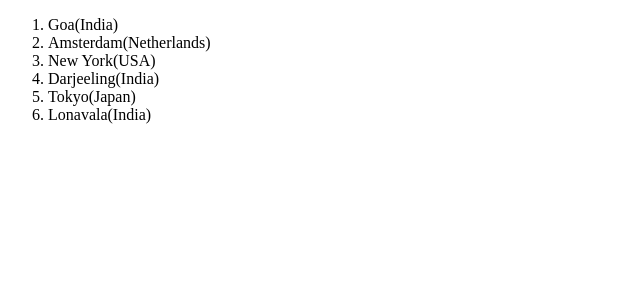
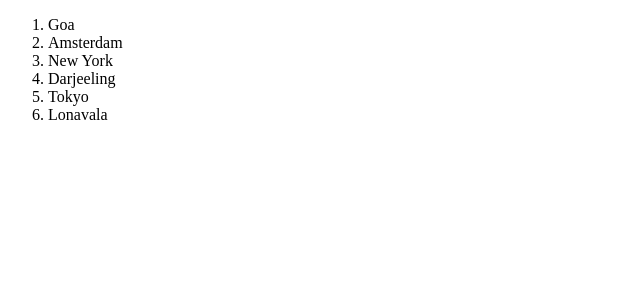
Before and after one commit to arun436/React-will-you-be-my-valentine---Holiday-List-React, a React app: page / in a window 1280 px wide. Shown: the top 300 px of the page, without its empty margins (0-640 px from the left). Built offline with nearby package versions, Linux system fonts and the light colour scheme.

Commit message:
removed country name

```diff
--- a/src/components/App.js
+++ b/src/components/App.js
@@ -72,7 +72,7 @@ class App extends Component {
       <div id="main">
         <ol>
           {newCityList.map((item, itemIndex) => (
-            <li key={`location${itemIndex + 1}`}>{item.name}({item.country})</li>
+            <li key={`location${itemIndex + 1}`}>{item.name}</li>
           ))}
         </ol>
       </div>
```
